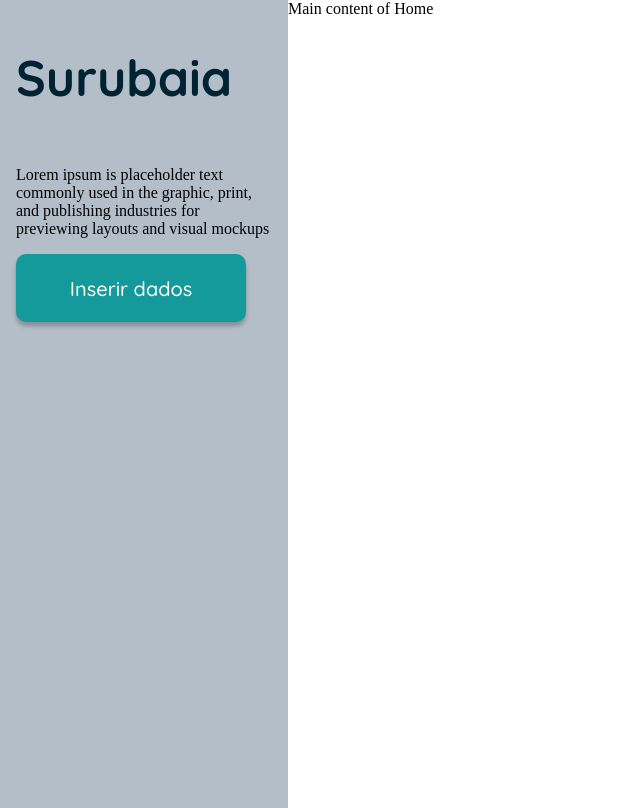
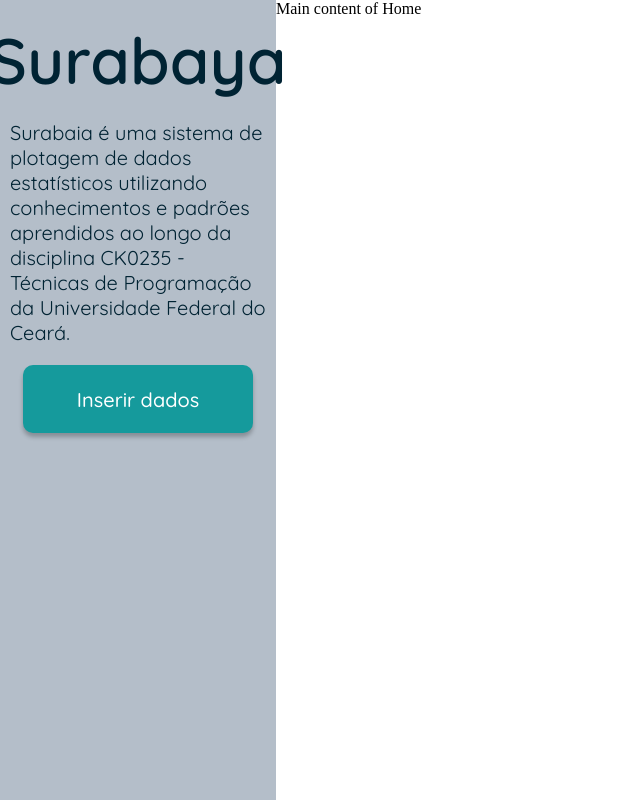
Before and after one commit to VerasNp/UFCCK0235_trab1, a React app in the folder frontend/: page / in a window 1280 px wide. Shown: the whole page, without its empty margins (0-640 px from the left). Built offline with nearby package versions, Linux system fonts and the light colour scheme.

Commit message:
inicio prototipo front

```diff
--- a/frontend/src/components/atoms/logo/index.tsx
+++ b/frontend/src/components/atoms/logo/index.tsx
@@ -4,7 +4,7 @@
 const Logo: React.FC = () => {
 	return (
 		<>
-			<h1 className="title">Surubaia</h1>
+			<h1 className="title">Surabaya</h1>
 		</>
 	);
 };
--- a/frontend/src/components/atoms/logo/styles.css
+++ b/frontend/src/components/atoms/logo/styles.css
@@ -1,6 +1,10 @@
 .title {
+	color: #002333;
+	font-size: 64px;
 	font-family: 'Quicksand';
-	font-weight: bolder;
-	color: #002333;
-	font-size: 50px;
+	font-style: normal;
+	font-weight: 600;
+	line-height: normal;
+	margin-top: 20px;
+	margin-bottom: 0px;
 }
--- a/frontend/src/components/organisms/sidebar/index.tsx
+++ b/frontend/src/components/organisms/sidebar/sidebarhome.tsx
@@ -13,9 +13,11 @@
 		<>
 			<Nav className="sidebar">
 				<Logo />
-				<p>
-					Lorem ipsum is placeholder text commonly used in the graphic, print,
-					and publishing industries for previewing layouts and visual mockups
+				<p className="description">
+					{' '}
+					Surabaia é uma sistema de plotagem de dados estatísticos utilizando
+					conhecimentos e padrões aprendidos ao longo da disciplina CK0235 -
+					Técnicas de Programação da Universidade Federal do Ceará.
 				</p>
 				<Button
 					name={''}
--- a/frontend/src/components/organisms/sidebar/styles.css
+++ b/frontend/src/components/organisms/sidebar/styles.css
@@ -1,8 +1,19 @@
 .sidebar {
 	display: flex;
 	flex-direction: column;
+	align-items: center;
+	font-family: 'Quicksand';
 	width: 20%;
 	height: 100%;
-	padding: 4px 16px;
+	padding: 0px 10px;
 	background-color: #b4bec9;
 }
+
+.description {
+	text-align: left;
+	color: #002333;
+	font-size: 20px;
+	font-style: normal;
+	font-weight: 400;
+	line-height: normal;
+}
--- a/frontend/src/components/pages/default/index.tsx
+++ b/frontend/src/components/pages/default/index.tsx
@@ -1,7 +1,7 @@
 import React, { useState } from 'react';
 import Home from '../../templates/home';
 import InsertData from '../../templates/insert_data';
-import Sidebar from '../../organisms/sidebar';
+import Sidebar from '../../organisms/sidebar/sidebarhome';
 
 import './styles.css';
 
@@ -19,6 +19,10 @@
 		setAppState(ApplicationPage.INSERT_DATA);
 	};
 
+	const handleInsertManuallyClick = (): void => {
+		setAppState(ApplicationPage.DISPLAY_TABLE);
+	};
+
 	let pageToRender;
 
 	// Everytime appState changes, pageToRender will also change accordingly
@@ -27,7 +31,9 @@
 			pageToRender = <Home />;
 			break;
 		case ApplicationPage.INSERT_DATA:
-			pageToRender = <InsertData />;
+			pageToRender = (
+				<InsertData onInsertManuallyClick={handleInsertManuallyClick} />
+			);
 			break;
 		case ApplicationPage.DISPLAY_TABLE:
 			// Not implemented
--- a/frontend/src/components/templates/insert_data/index.tsx
+++ b/frontend/src/components/templates/insert_data/index.tsx
@@ -1,7 +1,15 @@
 import React from 'react';
 
-const InsertData: React.FC = () => {
-	return <>Main content of InsertData</>;
+interface Props {
+	onInsertManuallyClick: React.MouseEventHandler;
+}
+
+const InsertData: React.FC<Props> = () => {
+	return (
+		<>
+			Main content of InsertData<h1> jdkasjdkajs </h1>
+		</>
+	);
 };
 
 export default InsertData;
```
Also changed, not shown: frontend/src/components/organisms/sidebar/sidebarinsert.tsx (added, +35 -0 lines).
